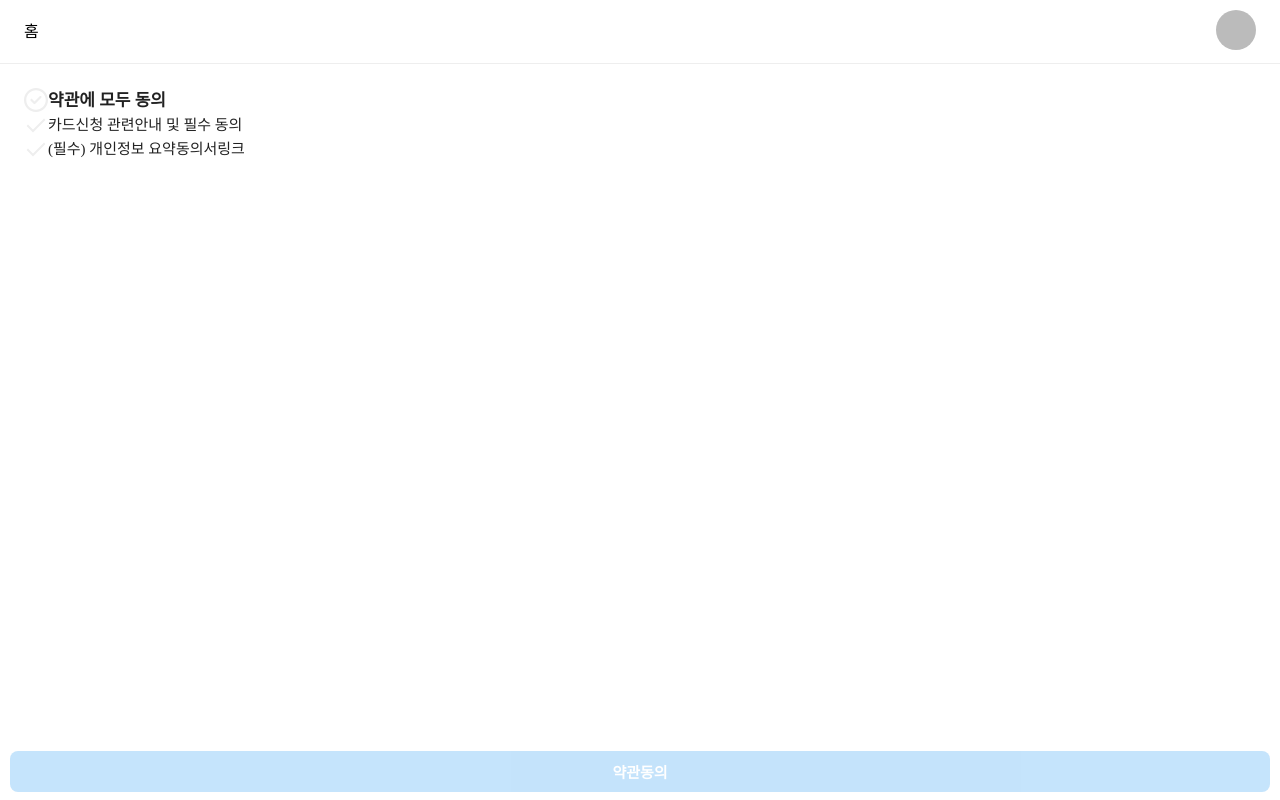
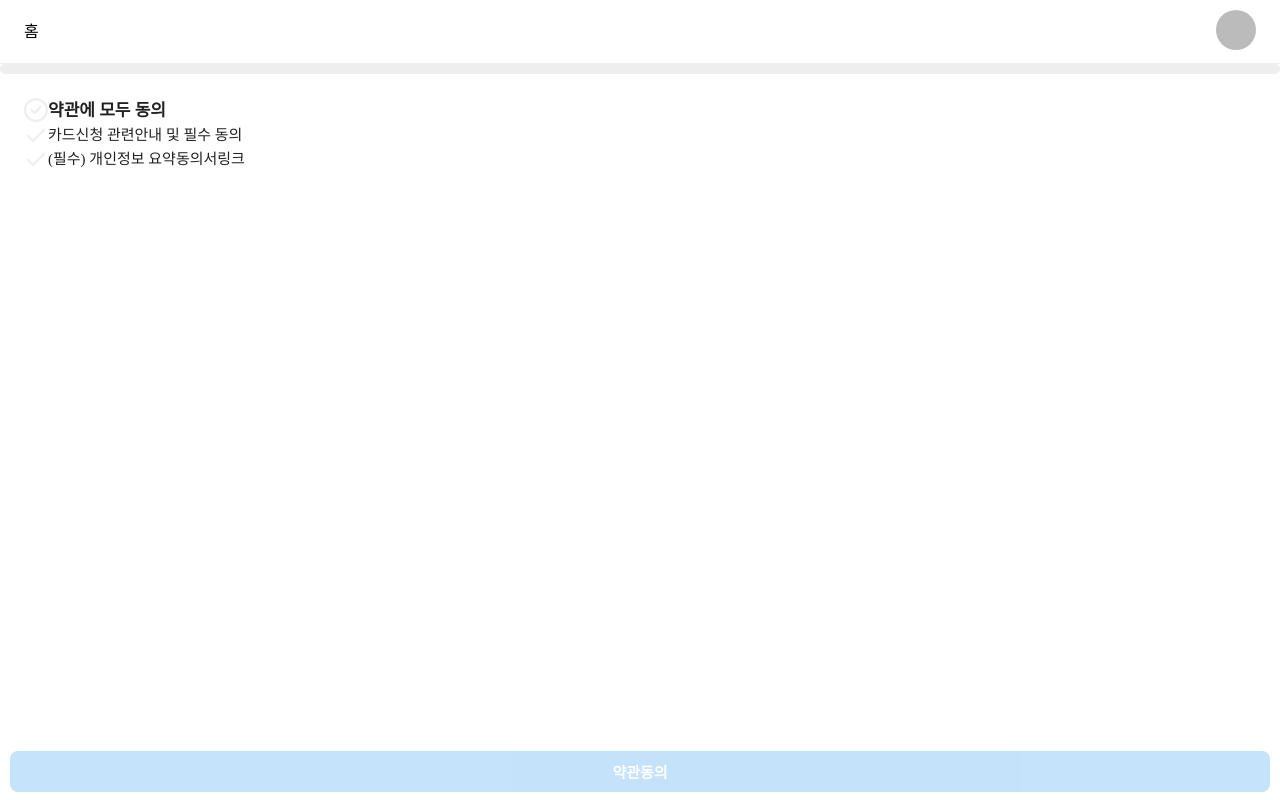
Before and after one commit to junyub301/mcard, a React (Create React App) app: page /apply/1 in a window 1280 px wide. Built offline with nearby package versions, Linux system fonts and the light colour scheme; no server answers; the database is empty; sample sign-in values are in the browser's storage.

Commit message:
Refactor: 유저가 지치지 않는 ui/ux

```diff
--- a/src/components/apply/index.tsx
+++ b/src/components/apply/index.tsx
@@ -5,6 +5,9 @@ import CardInfo from '@components/apply/CardInfo'
 import Terms from '@components/apply/Terms'
 import { useEffect, useState } from 'react'
 import { useParams } from 'react-router-dom'
+import ProgressBar from '../shared/ProgressBar'
+
+const LAST_STEP = 3
 
 export default function Apply({
   onSubmit,
@@ -64,6 +67,7 @@ export default function Apply({
 
   return (
     <div>
+      <ProgressBar progress={(applyValues.step as number) / LAST_STEP} />
       {applyValues.step === 0 && <Terms onNext={handleTermsChange} />}
       {applyValues.step === 1 && <BasicInfo onNext={handleBasicInfoCHange} />}
       {applyValues.step === 2 && <CardInfo onNext={handleCardInfoChange} />}
--- /dev/null
+++ b/src/components/shared/ProgressBar.tsx
@@ -0,0 +1,26 @@
+import { colors } from '@/styles/colorPalette'
+import styled from '@emotion/styled'
+
+const BaseProgressBar = styled.div<{ progress: number }>(({ progress }) => ({
+  height: 10,
+  backgroundColor: colors.blue,
+  transform: `scaleX(${progress})`,
+  transition: 'transform 0.3s',
+  transformOrigin: 'left',
+}))
+
+const Container = styled.div(() => ({
+  width: '100%',
+  height: 10,
+  backgroundColor: colors.grey,
+  overflow: 'hidden',
+  borderRadius: 6,
+}))
+
+export default function ProgressBar({ progress }: { progress: number }) {
+  return (
+    <Container>
+      <BaseProgressBar progress={progress} />
+    </Container>
+  )
+}
--- a/src/pages/Apply.tsx
+++ b/src/pages/Apply.tsx
@@ -9,6 +9,12 @@ import { APPLY_STATUS } from '@models/apply'
 import { updateApplyCard } from '@remote/apply'
 import { useState } from 'react'
 import { useNavigate, useParams } from 'react-router-dom'
+
+const STATUS_MESSAGE = {
+  [APPLY_STATUS.READY]: '카드 심사를 준비하고 있습니다.',
+  [APPLY_STATUS.PROGRESS]: '카드를 심사중입니다. 잠시만 기다려주세요.',
+  [APPLY_STATUS.COMPLETE]: '카드신청이 완료되었습니다.',
+}
 
 export default function ApplyPage() {
   const navigate = useNavigate()
@@ -38,7 +44,7 @@ export default function ApplyPage() {
   })
 
   const [readyToPoll, setReadyToPll] = useState<boolean>(false)
-  usePollApplyStatus({
+  const { data: status } = usePollApplyStatus({
     onSuccess: async () => {
       await updateApplyCard({
         userId: user?.uid as string,
@@ -75,7 +81,7 @@ export default function ApplyPage() {
   }
 
   if (readyToPoll || isLoading) {
-    return <FullPageLoader message="카드를 신청 중입니다." />
+    return <FullPageLoader message={STATUS_MESSAGE[status ?? 'READY']} />
   }
 
   return <Apply onSubmit={mutate} />
--- a/src/pages/Card.tsx
+++ b/src/pages/Card.tsx
@@ -70,7 +70,10 @@ export default function Card() {
           <Text typography="t7">{removeHtmlTag(promotion.terms)}</Text>
         </Flex>
       ) : null}
-      <FixedBottomButton label="신청하기" onClick={moveToApply} />
+      <FixedBottomButton
+        label="1분만에 신청하고 혜택받기"
+        onClick={moveToApply}
+      />
     </div>
   )
 }
```
